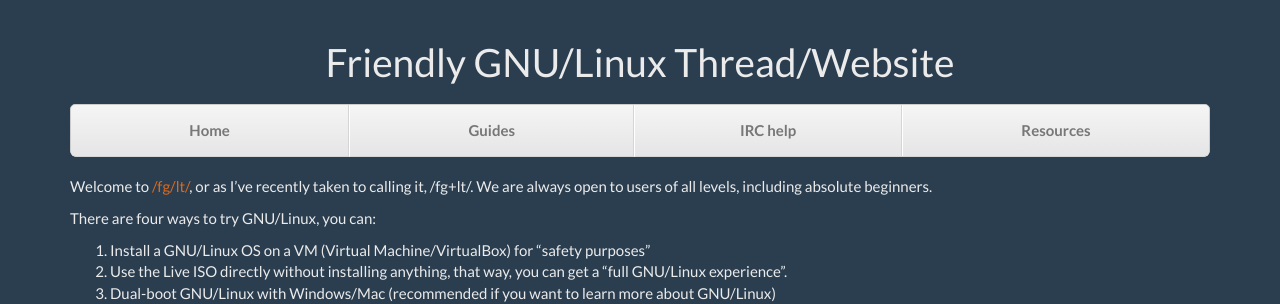
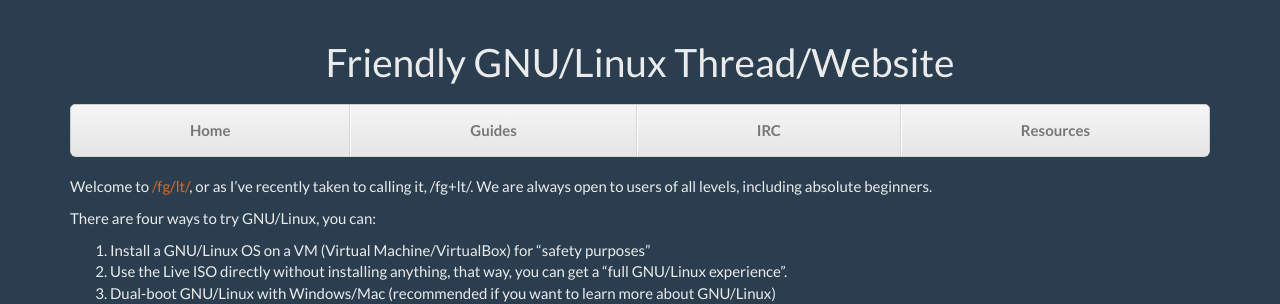
Before and after one commit to scriptkitties/fglt, a Jekyll site: the page built from index.md, in a window 1280 px wide. Shown: the top 304 px of the page. Built offline with Jekyll 4.4.1, drawn with Linux system fonts in a browser that asks for light colours; Markdown is read by kramdown in place of the engine named in the settings.

Commit message:
rename IRC help to just IRC

```diff
--- a/_includes/navigation.html
+++ b/_includes/navigation.html
@@ -1,4 +1,4 @@
 <li><a href="{{ "/index.html" | prepend: site.baseurl }}">Home</a></li>
 <li><a href="{{ "/guides.html" | prepend: site.baseurl }}">Guides</a></li>
-<li><a href="{{ "/irc.html" | prepend: site.baseurl }}">IRC help</a></li>
+<li><a href="{{ "/irc.html" | prepend: site.baseurl }}">IRC</a></li>
 <li><a href="{{ "/resources.html" | prepend: site.baseurl }}">Resources</a></li>
```
